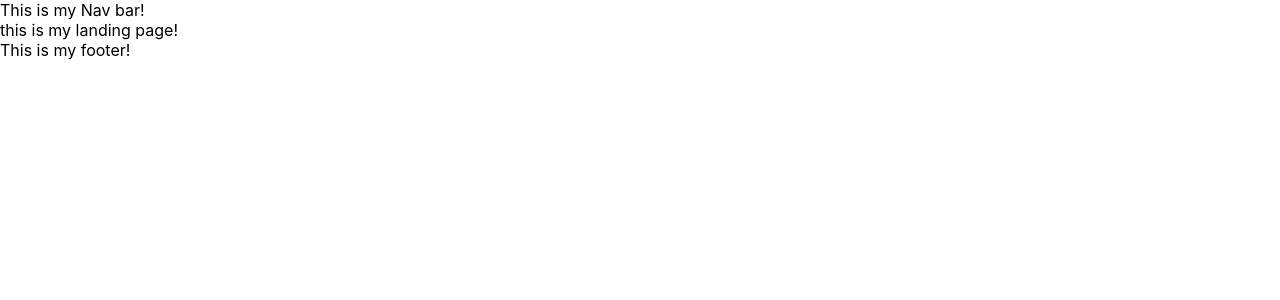
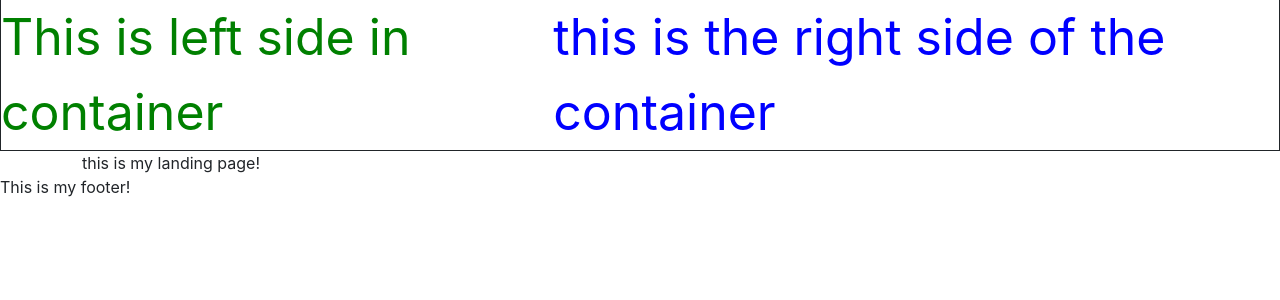
Before and after one commit to imjord/React-Port, a React (Create React App) app: page / in a window 1280 px wide. Shown: the top 300 px of the page. Built offline with nearby package versions, Linux system fonts and the light colour scheme.

Commit message:
sample header

```diff
--- a/package.json
+++ b/package.json
@@ -36,5 +36,8 @@
       "last 1 firefox version",
       "last 1 safari version"
     ]
+  },
+  "devDependencies": {
+    "nodemon": "^2.0.15"
   }
 }
--- a/public/index.html
+++ b/public/index.html
@@ -10,34 +10,25 @@
       content="Web site created using create-react-app"
     />
     <link rel="apple-touch-icon" href="%PUBLIC_URL%/logo192.png" />
-    <!--
-      manifest.json provides metadata used when your web app is installed on a
-      user's mobile device or desktop. See https://developers.google.com/web/fundamentals/web-app-manifest/
-    -->
+
     <link rel="manifest" href="%PUBLIC_URL%/manifest.json" />
-    <!--
-      Notice the use of %PUBLIC_URL% in the tags above.
-      It will be replaced with the URL of the `public` folder during the build.
-      Only files inside the `public` folder can be referenced from the HTML.
+    <link
+  rel="stylesheet"
+  href="https://cdn.jsdelivr.net/npm/bootstrap@5.1.3/dist/css/bootstrap.min.css"
+  integrity="sha384-1BmE4kWBq78iYhFldvKuhfTAU6auU8tT94WrHftjDbrCEXSU1oBoqyl2QvZ6jIW3"
+  crossorigin="anonymous"
+/>
+<!--
+<link rel="stylesheet" href="https://unpkg.com/terminal.css@0.7.2/dist/terminal.min.css" /> -->
 
-      Unlike "/favicon.ico" or "favicon.ico", "%PUBLIC_URL%/favicon.ico" will
-      work correctly both with client-side routing and a non-root public URL.
-      Learn how to configure a non-root public URL by running `npm run build`.
-    -->
-    <title>React App</title>
+<!-- <link rel="stylesheet" type="text/css" href="https://cdn.jsdelivr.net/gh/98mprice/PSone.css@master/PSone.min.css"> -->
+
+
+    <title>imjord portfolio</title>
   </head>
   <body>
     <noscript>You need to enable JavaScript to run this app.</noscript>
     <div id="root"></div>
-    <!--
-      This HTML file is a template.
-      If you open it directly in the browser, you will see an empty page.
 
-      You can add webfonts, meta tags, or analytics to this file.
-      The build step will place the bundled scripts into the <body> tag.
-
-      To begin the development, run `npm start` or `yarn start`.
-      To create a production bundle, use `npm run build` or `yarn build`.
-    -->
   </body>
 </html>
--- a/src/components/Nav/index.js
+++ b/src/components/Nav/index.js
@@ -1,9 +1,14 @@
 import React from 'react';
-
+import './style.css';
 
 function Nav(){
     return(
-        <div>This is my Nav bar!</div>
+        <div className="nav-bar-container border border-top-0 border-dark">
+        <div className="left">
+            This is left side in container
+        </div>
+        <div className="right"> this is the right side of the container</div>
+        </div>
     )
 }
 
--- /dev/null
+++ b/src/components/Nav/style.css
@@ -0,0 +1,14 @@
+.nav-bar-container {
+  color: red;
+  font-size: 50px;
+  display: flex;
+  justify-content: space-around;
+}
+
+.right {
+  color: blue;
+}
+
+.left {
+  color: green;
+}
```
Also changed, not shown: 1 other file (tests, documents, lock files or other folders).
